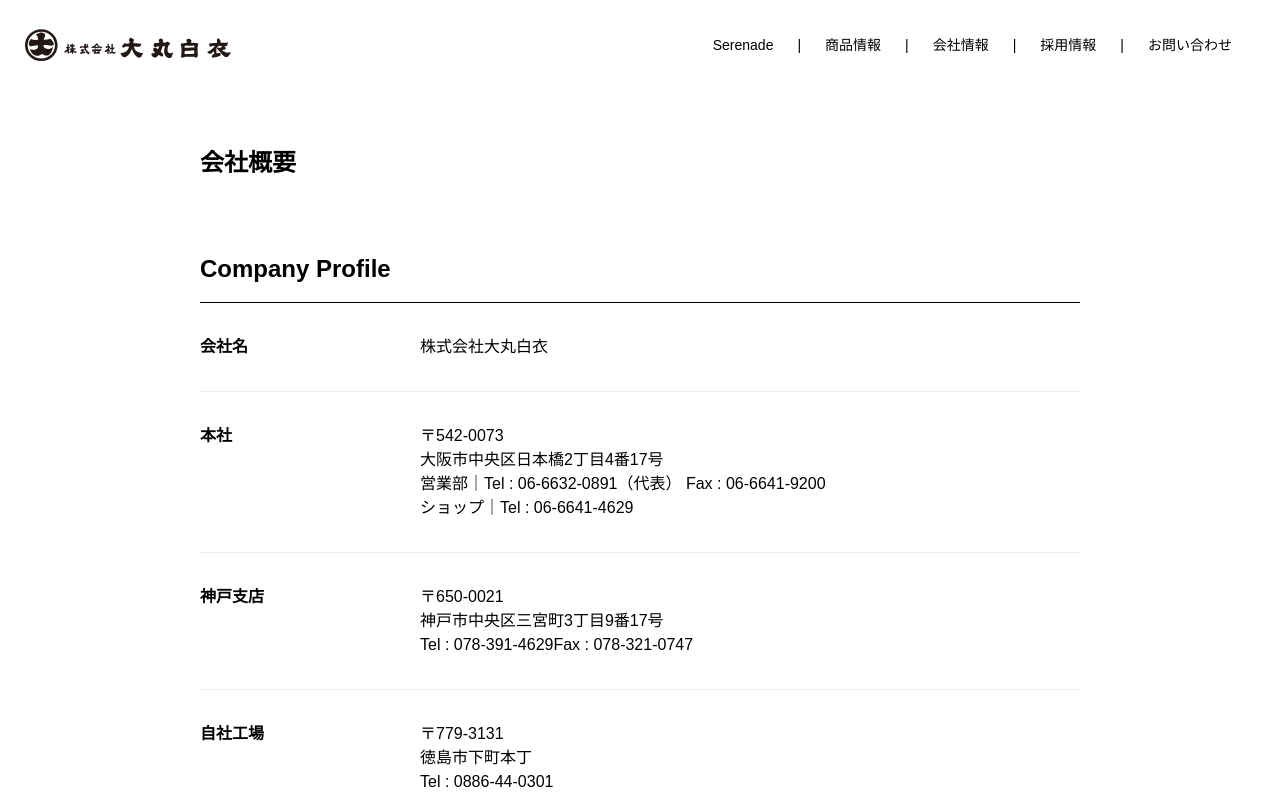
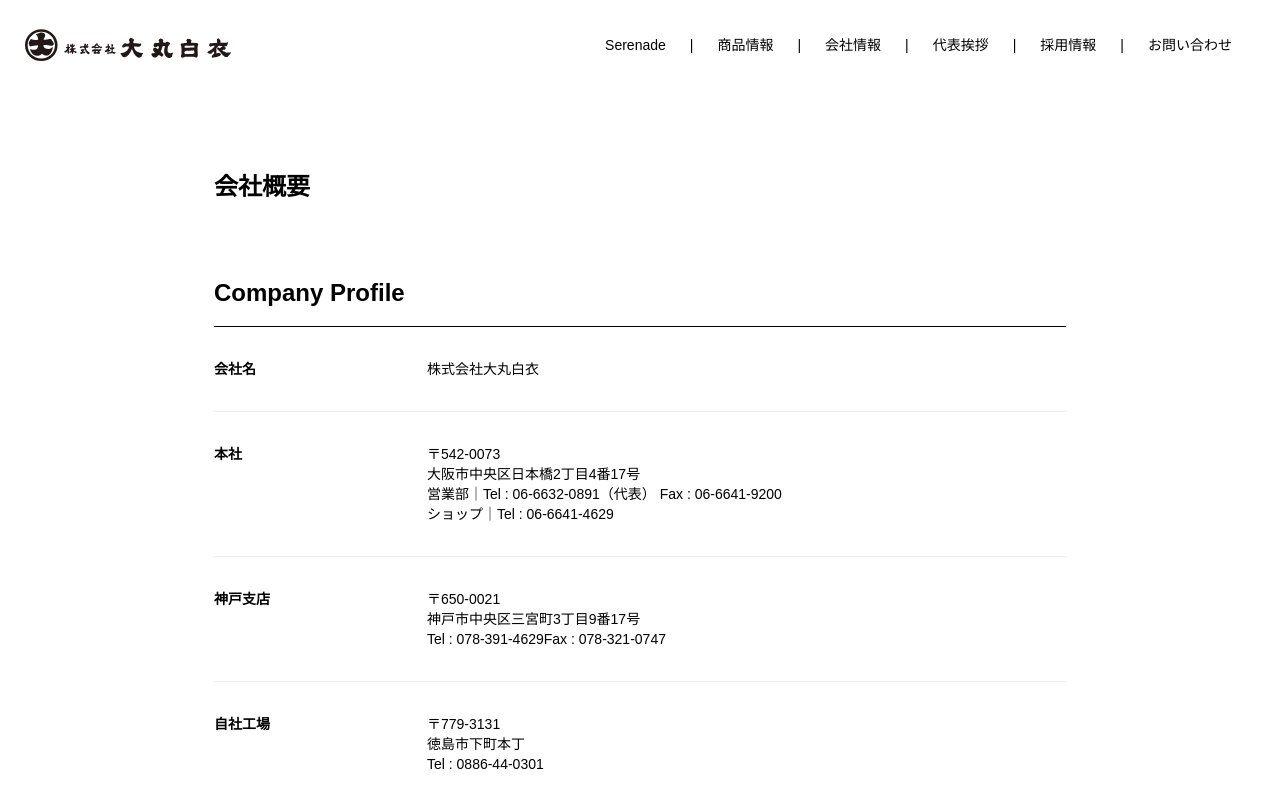
Before and after one commit to daimaru-hakui/daimaru-corporate, a Next.js app: page /company in a window 1280 px wide. Shown: the top 800 px of the page. Built offline with nearby package versions, Linux system fonts and the light colour scheme.

Commit message:
代表挨拶　追加

```diff
--- a/components/drawer/Drawer.tsx
+++ b/components/drawer/Drawer.tsx
@@ -2,52 +2,23 @@
 import Link from "next/link";
 import React from "react";
 import styles from "./Drawer.module.scss";
+import { Menus } from "../../deta";
 
 interface Props {
   openMenu: boolean;
 }
 
 const Drawer: NextPage<Props> = ({ openMenu }) => {
-  const items = [
-    {
-      name: "Serenade",
-      link: "/serenade",
-    },
-    {
-      name: "商品情報",
-      link: "/product",
-    },
-    {
-      name: "会社情報",
-      link: "/company",
-    },
-    // {
-    //   name: '店舗情報',
-    //   link: '/shop',
-    // },
-    // {
-    //   name: 'CSR',
-    //   link: '/csr',
-    // },
-    {
-      name: "採用情報",
-      link: "/recruit",
-    },
-    {
-      name: "お問い合わせ",
-      link: "/contact",
-    },
-  ];
   return (
     <div className={openMenu ? "" : styles.isAction}>
       <div
         className={`${styles.drawerWrapper} block w-full h-full bg-white lg:hidden`}
       >
         <ul className={`flex flex-col justify-center h-4/5`}>
-          {items.map((item, index) => (
+          {Menus.map((menu, index) => (
             <li className={`px-3 py-6 text-center`} key={index.toString()}>
-              <Link href={item.link}>
-                <a>{item.name}</a>
+              <Link href={menu.link}>
+                <a>{menu.name}</a>
               </Link>
             </li>
           ))}
--- a/components/header/Header.tsx
+++ b/components/header/Header.tsx
@@ -5,6 +5,7 @@
 import { NextPage } from "next";
 import Link from "next/link";
 import Drawer from "../drawer/Drawer";
+import { Menus } from "../../deta";
 // import Logo from 'src/assets/svg/Logo.svg';
 
 const Header: NextPage = () => {
@@ -12,36 +13,6 @@
   const menuFunction = () => {
     setOpenMenu(!openMenu);
   };
-  const items = [
-    {
-      name: "Serenade",
-      link: "/serenade",
-    },
-    {
-      name: "商品情報",
-      link: "/product",
-    },
-    {
-      name: "会社情報",
-      link: "/company",
-    },
-    // {
-    //   name: '店舗情報',
-    //   link: '/shop',
-    // },
-    // {
-    //   name: 'CSR',
-    //   link: '/csr',
-    // },
-    {
-      name: "採用情報",
-      link: "/recruit",
-    },
-    {
-      name: "お問い合わせ",
-      link: "/contact",
-    },
-  ];
 
   return (
     <header
@@ -64,10 +35,10 @@
       <div className={`w-3/12 lg:w-9/12 flex items-center lg:mr-6`}>
         <div className={`w-full hidden lg:block`}>
           <ul className={`${styles.menuList} w-full flex justify-end`}>
-            {items.map((item, index) => (
+            {Menus.map((menu, index) => (
               <li className={`list-none text-sm`} key={index.toString()}>
-                <Link href={item.link}>
-                  <a className={`mx-6`}>{item.name}</a>
+                <Link href={menu.link}>
+                  <a className={`mx-6`}>{menu.name}</a>
                 </Link>
               </li>
             ))}
--- /dev/null
+++ b/deta.js
@@ -0,0 +1,34 @@
+export const Menus = [
+  {
+    name: "Serenade",
+    link: "/serenade",
+  },
+  {
+    name: "商品情報",
+    link: "/product",
+  },
+  {
+    name: "会社情報",
+    link: "/company",
+  },
+  {
+    name: "代表挨拶",
+    link: "/greetings",
+  },
+  // {
+  //   name: '店舗情報',
+  //   link: '/shop',
+  // },
+  // {
+  //   name: 'CSR',
+  //   link: '/csr',
+  // },
+  {
+    name: "採用情報",
+    link: "/recruit",
+  },
+  {
+    name: "お問い合わせ",
+    link: "/contact",
+  },
+];
--- a/pages/company/Company.module.scss
+++ b/pages/company/Company.module.scss
@@ -1,24 +1,7 @@
-.companySection {
-  width: 100%;
-  padding-bottom: 100px;
-}
-.companyInner {
-  width: 100%;
-  padding: 0 10px;
-  margin: 0 auto;
-}
-.companyList {
-  margin: 0;
-  padding: 0;
-}
 .companyItem {
   display: flex;
-  font-size: 0.9rem;
   padding: 32px 0;
   border-bottom: 1px #eee solid;
-}
-.p {
-  margin: 0;
 }
 .companyLeft {
   flex: 4;
@@ -30,12 +13,6 @@
   text-align: left;
 }
 @media screen and (min-width: 900px) {
-  .companyInner {
-    width: 900px;
-  }
-  .companyItem {
-    font-size: 1rem;
-  }
   .companyLeft {
     flex: 3;
   }
--- a/pages/company/index.tsx
+++ b/pages/company/index.tsx
@@ -1,25 +1,25 @@
 /* eslint-disable @next/next/no-page-custom-font */
-import Head from 'next/head';
-import React from 'react';
-import Footer from '../../components/footer/Footer';
-import Header from '../../components/header/Header';
-import PageTitle from '../../components/pagetitle/PageTitle';
-import styles from './Company.module.scss';
+import Head from "next/head";
+import React from "react";
+import Footer from "../../components/footer/Footer";
+import Header from "../../components/header/Header";
+import PageTitle from "../../components/pagetitle/PageTitle";
+import styles from "./Company.module.scss";
 
 const Company = () => {
   return (
     <>
       <Head>
-        <title>会社概要 - 大丸白衣</title>
-        <meta name='description' content='Generated by create next app' />
+        <title>大丸白衣 | 会社概要</title>
+        <meta name="description" content="Generated by create next app" />
       </Head>
       <Header />
       <main>
-        <section className={styles.companySection}>
-          <div className={styles.companyInner}>
-            <PageTitle titleH1='会社概要' titleH2='Company Profile' />
-            <ul className={styles.companyList}>
-              <li className={styles.companyItem}>
+        <section className={`m-full mb-28`}>
+          <div className={`inner p-6`}>
+            <PageTitle titleH1="会社概要" titleH2="Company Profile" />
+            <ul className={`text-sm`}>
+              <li className={`${styles.companyItem}`}>
                 <div className={styles.companyLeft}>会社名</div>
                 <div className={styles.companyRight}>株式会社大丸白衣</div>
               </li>
@@ -33,7 +33,7 @@
                     <br />
                     営業部｜
                     <br className={styles.companyBr} />
-                    Tel : 06-6632-0891（代表）{' '}
+                    Tel : 06-6632-0891（代表）{" "}
                     <br className={styles.companyBr} />
                     Fax : 06-6641-9200
                     <br />
@@ -44,7 +44,7 @@
               <li className={styles.companyItem}>
                 <div className={styles.companyLeft}>神戸支店</div>
                 <div className={styles.companyRight}>
-                  <p className={styles.p}>
+                  <p>
                     〒650-0021
                     <br />
                     神戸市中央区三宮町3丁目9番17号
@@ -58,7 +58,7 @@
               <li className={styles.companyItem}>
                 <div className={styles.companyLeft}>自社工場</div>
                 <div className={styles.companyRight}>
-                  <p className={styles.p}>
+                  <p>
                     〒779-3131
                     <br />
                     徳島市下町本丁
@@ -70,7 +70,7 @@
               <li className={styles.companyItem}>
                 <div className={styles.companyLeft}>配送センター</div>
                 <div className={styles.companyRight}>
-                  <p className={styles.p}>
+                  <p>
                     〒542-0073
                     <br />
                     大阪市中央区日本橋1丁目22番15号
--- /dev/null
+++ b/pages/greetings/index.tsx
@@ -0,0 +1,50 @@
+import Head from "next/head";
+import React from "react";
+import Footer from "../../components/footer/Footer";
+import Header from "../../components/header/Header";
+import PageTitle from "../../components/pagetitle/PageTitle";
+
+const Greetings = () => {
+  return (
+    <>
+      <Head>
+        <title>大丸白衣 | 代表挨拶</title>
+        <meta name="description" content="Generated by create next app" />
+      </Head>
+      <Header />
+      <main>
+        <section className="inner p-6">
+          <PageTitle titleH1="代表挨拶" titleH2="Message" />
+          <article className={`my-12 text-sm`}>
+            <p className={`mb-6`}>
+              昭和6年、私たち大丸白衣は、その名の通り白衣専門店として大阪の地で創業しました。
+            </p>
+            <p className={`mb-6`}>
+              それから90余年、豊かで成熟した社会へと大きく様変わりしていく中で、私たちは白衣＝ユニフォームという広い視野に立ち、これまで培ってきた経験と伝統を基盤としながら、新たに果たすべき役割や可能性について問い続け、新たな商品開発を行ってきました。
+            </p>
+            <p className={`mb-6`}>
+              その領域は、製造業、流通、医療、サービスなど多岐にわたります。
+            </p>
+            <p className={`mb-6`}>
+              私たちの使命は、それぞれの分野で日々変わりゆくニーズを的確に捉え、現場で働く皆様にとって最良のユニフォームづくりに徹すること。堅牢なだけでなく、動きやすさや着心地のよさも重視し、あらゆる用途・環境に応じたユニフォームを提供しています。そして、時代の潮流を意識したファッション性をプラスすることも忘れません。
+            </p>
+            <p className={`mb-6`}>
+              すべては、ユニフォームに袖を通すお客様にいきいきと快適に過ごしていただくために―――。
+            </p>
+            <p className={`mb-6`}>
+              私たち大丸白衣は、今後も上質なユニフォームづくりを通して人と社会に貢献できるよう、不断の努力を続けてまいります。
+            </p>
+            <div className={"text-right"}>
+              代表取締役社長
+              <br />
+              中尾 仁美
+            </div>
+          </article>
+        </section>
+      </main>
+      <Footer />
+    </>
+  );
+};
+
+export default Greetings;
--- a/pages/product/index.tsx
+++ b/pages/product/index.tsx
@@ -11,13 +11,13 @@
   return (
     <>
       <Head>
-        <title>大丸白衣</title>
+        <title>大丸白衣 | 商品情報</title>
         <meta name="description" content="Generated by create next app" />
       </Head>
       <Header />
       <main>
-        <section className={styles.productSection}>
-          <div className={styles.productInner}>
+        <section className={`m-full mb-28`}>
+          <div className={`inner p-6`}>
             <PageTitle
               titleH1="商品情報"
               titleH2="Original Brand　/　オリジナルブランド"
--- a/pages/recruit/index.tsx
+++ b/pages/recruit/index.tsx
@@ -1,19 +1,27 @@
 /* eslint-disable @next/next/no-page-custom-font */
-import Head from 'next/head';
-import React from 'react';
-import Footer from '../../components/footer/Footer';
-import Header from '../../components/header/Header';
+import Head from "next/head";
+import React from "react";
+import Footer from "../../components/footer/Footer";
+import Header from "../../components/header/Header";
 
 const Recruit = () => {
   return (
     <>
       <Head>
-        <title>大丸白衣</title>
-        <meta name='description' content='Generated by create next app' />
+        <title>大丸白衣 | 採用情報</title>
+        <meta name="description" content="Generated by create next app" />
       </Head>
       <Header />
       <main>
-        <div style={{ width: '100%', textAlign: 'center' }}>採用情報</div>
+        <section className={`m-full mb-28`}>
+          <div className={`inner p-6`}>
+            <div
+              className={`flex flex-col justify-center w-full text-center text-sm md:text-2xl my-48`}
+            >
+              現在は新卒・中途共に募集をしておりません。
+            </div>
+          </div>
+        </section>
       </main>
       <Footer />
     </>
```
Also changed, not shown: pages/contact/Contact.module.scss (+0 -12 lines), pages/contact/index.tsx (+102 -102 lines), pages/product/Product.module.scss (+0 -15 lines).
